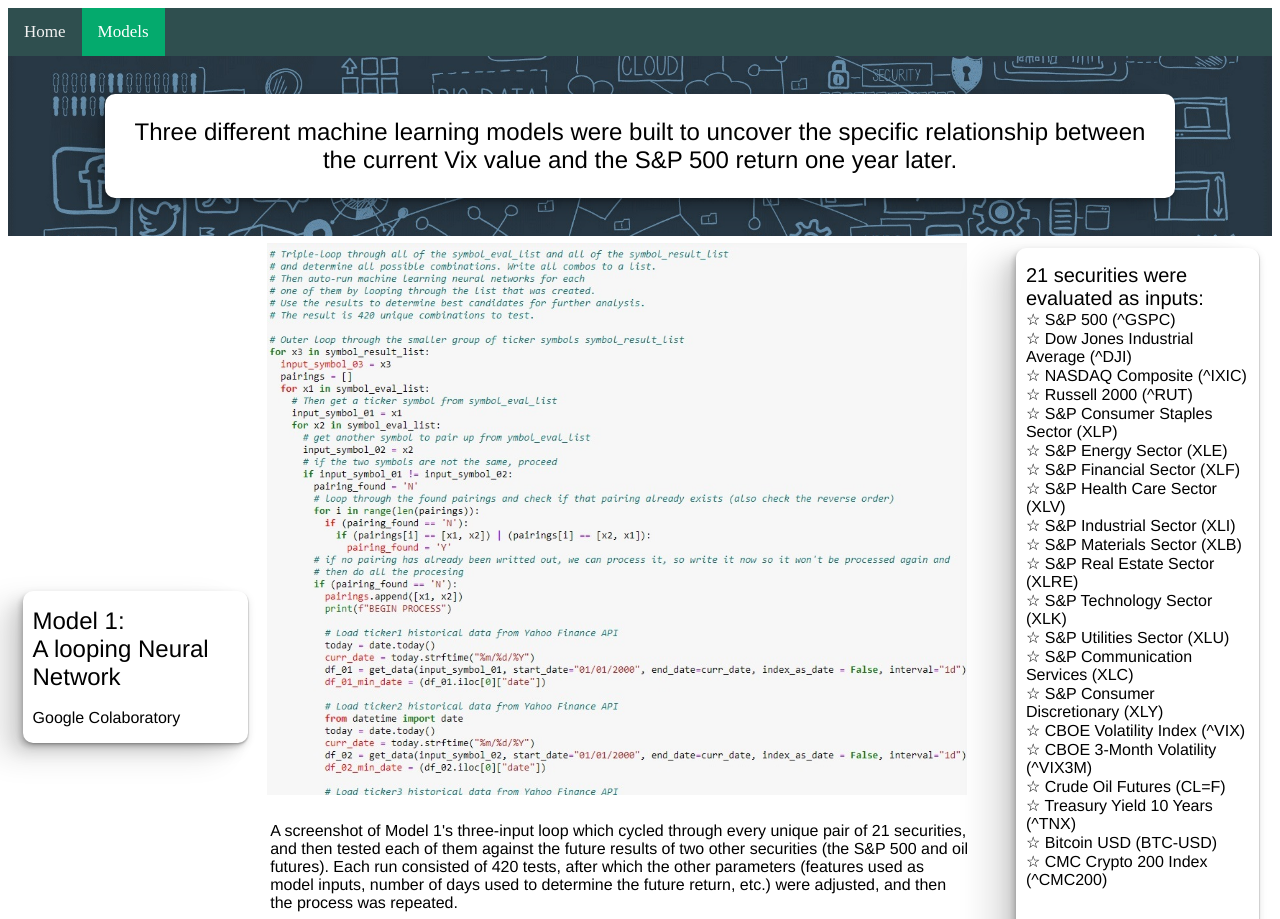
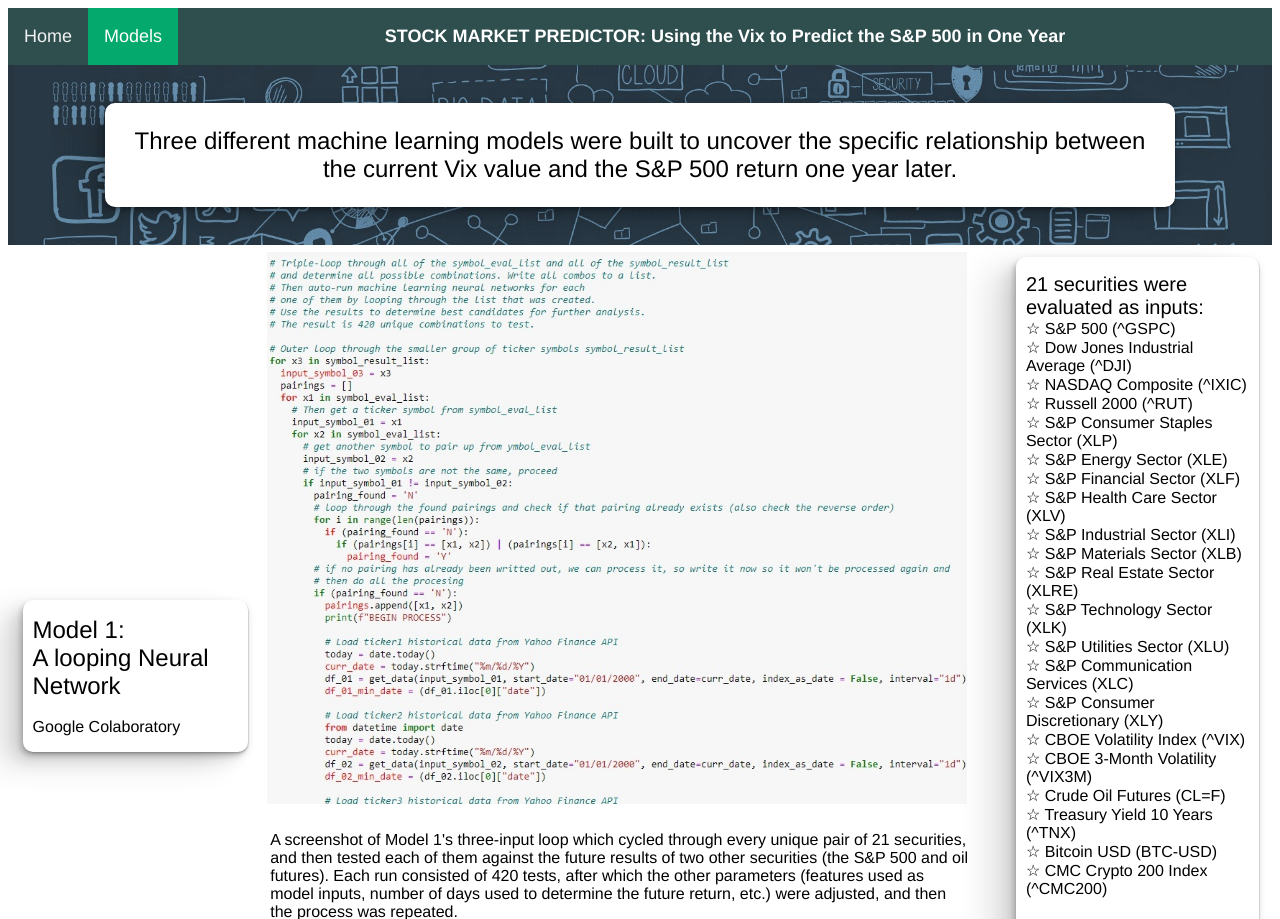
Before and after one commit to mlech413/Stock_Forecaster, a Flask app: page /models in a window 1280 px wide. Shown: the top 919 px of the page. Run offline with Flask 2, Linux system fonts and the light colour scheme; parts of the project's set-up code (start-up, migrations or seed data) failed here and were passed over.

Commit message:
web formatting, updated model names

```diff
--- a/app.py
+++ b/app.py
@@ -19,34 +19,50 @@ model = pickle.load(open('./model.pkl','rb'))
 
 @app.route('/',methods=['GET'])
 def home():
+    print("HOME")
     # symbol = request.args.get('symbol', default="^VIX")
     user_entered_index_value = ""
     # Get the VIX current value
     quote = yf.Ticker('^VIX')
     vix_info = quote.info
-    vix_close = vix_info['previousClose']
     quote = yf.Ticker('^GSPC')
     sp500_info = quote.info
+    # Format commas and rounding for display on page
+    vix_info['fiftyDayAverage'] = (round(vix_info['fiftyDayAverage'],2))
+    vix_info['twoHundredDayAverage'] = (round(vix_info['twoHundredDayAverage'],2))
+    sp500_info['previousClose'] = ('{:,}'.format(round(sp500_info['previousClose'],2)))
+    sp500_info['fiftyTwoWeekHigh'] = ('{:,}'.format(round(sp500_info['fiftyTwoWeekHigh'],2)))
+    sp500_info['fiftyTwoWeekLow'] = ('{:,}'.format(round(sp500_info['fiftyTwoWeekLow'],2)))
+    sp500_info['fiftyDayAverage'] = ('{:,}'.format(round(sp500_info['fiftyDayAverage'],2)))
+    sp500_info['twoHundredDayAverage'] = ('{:,}'.format(round(sp500_info['twoHundredDayAverage'],2)))
     # Make a prediction using the model for the current vix value from the api
     prediction = model.predict([[vix_info['previousClose']]])
     # Multiple by 100, round, convert to string, remove leading & trailing [] array brackets, add % sign
     prediction_based_on_last_close = str(np.round(prediction[0]*100, 2))[1:][:-1]+"%"
-    return render_template("index.html", prediction_based_on_last_close=prediction_based_on_last_close, vix_close=vix_close, user_entered_index_value=user_entered_index_value, vix_info=vix_info, sp500_info=sp500_info)
+    return render_template("index.html", prediction_based_on_last_close=prediction_based_on_last_close, user_entered_index_value=user_entered_index_value, vix_info=vix_info, sp500_info=sp500_info)
 
 
 @app.route('/predict',methods=['GET', 'POST'])
 def predict():
+    print("PREDICT")
     # Get the data from the POST request.
     if request.method == "POST":
         # Get the VIX current value
         quote = yf.Ticker('^VIX')
         vix_info = quote.info
-        vix_close = vix_info['previousClose']
         quote = yf.Ticker('^GSPC')
         sp500_info = quote.info
+        # Format commas and rounding for display on page
+        vix_info['fiftyDayAverage'] = (round(vix_info['fiftyDayAverage'],2))
+        vix_info['twoHundredDayAverage'] = (round(vix_info['twoHundredDayAverage'],2))
+        sp500_info['previousClose'] = ('{:,}'.format(round(sp500_info['previousClose'],2)))
+        sp500_info['fiftyTwoWeekHigh'] = ('{:,}'.format(round(sp500_info['fiftyTwoWeekHigh'],2)))
+        sp500_info['fiftyTwoWeekLow'] = ('{:,}'.format(round(sp500_info['fiftyTwoWeekLow'],2)))
+        sp500_info['fiftyDayAverage'] = ('{:,}'.format(round(sp500_info['fiftyDayAverage'],2)))
+        sp500_info['twoHundredDayAverage'] = ('{:,}'.format(round(sp500_info['twoHundredDayAverage'],2)))
         # Print out user-entered value
         print("User entered index_value: ", request.form['index_value'])
-        # If user hit the enter button without any value, make it zero so the model doesn't fail
+        # If user hit the enter button without entering a value, replace with zero so the model doesn't error out
         if request.form['index_value'] == "":
             data = 0
         else:
@@ -62,11 +78,11 @@ def predict():
         # Multiple by 100, round, convert to string, remove leading & trailing [] array brackets, add % sign
         user_model_output = str(np.round(prediction[0]*100, 2))[1:][:-1]+"%"
         # return render_template("index.html", model_output=model_output, vix_close=vix_close)
-        return render_template("index.html", vix_close=vix_close, prediction_based_on_last_close=prediction_based_on_last_close, user_entered_index_value=data, user_model_output=user_model_output, vix_info=vix_info, sp500_info=sp500_info )
+        return render_template("index.html", prediction_based_on_last_close=prediction_based_on_last_close, user_entered_index_value=data, user_model_output=user_model_output, vix_info=vix_info, sp500_info=sp500_info )
 
 @app.route('/models',methods=['GET', 'POST'])
 def models():
-    print("MODELS")
+    print("MODELS route")
     return render_template("models.html")
 
 
--- a/static/css/styles.css
+++ b/static/css/styles.css
@@ -9,9 +9,10 @@
   float: left;
   color: #f2f2f2;
   text-align: center;
-  padding: 14px 16px;
+  padding: 18px 16px;
   text-decoration: none;
-  font-size: 17px;
+  font-size: 18px;
+  font-family: Helvetica;
 }
 
 /* Change the color of links on hover */
@@ -27,7 +28,15 @@
 }
 
 
-
+.title {
+  color:white;
+  font-size:18px;
+  margin-left: auto;
+  margin-right: auto;
+  font-family: Helvetica;
+  text-align: center;
+  font-weight: bold;
+}
 p {
   color:black;
   font-size:16px;
--- a/templates/models.html
+++ b/templates/models.html
@@ -27,6 +27,7 @@
         <div class="topnav">
             <a href="/">Home</a>
             <a class="active"href="/models">Models</a>
+            <p class="title">STOCK MARKET PREDICTOR: Using the Vix to Predict the S&P 500 in One Year</p>
           </div>
     </header>
 
@@ -126,24 +127,13 @@
             </div>
             <div class="middle">
                 <div class="no-br" style="padding: 10% 1% 5% 6%;">
-                    <img src="static/images/model2.jpg" width="500px" style="padding: 1%" alt="Screenshot of Model 1"/>
-
-                            <!-- <p style="width: 800px;">A screenshot of Model 1's "triple loop" which cycled through every unique pair of 21 securities,
-                                and then tested each of them against the future results of two other securities (the S&P 500 and oil futures).
-                                Each pass consisted of 420 tests, after which the other parameters (features used as model inputs, number of days used
-                                to determine the future return, etc.) were adjusted, and then the process was repeated.
-                            </p> -->
+                    <img src="static/images/model2.jpg" width="500px" style="padding: 1%" alt="Screenshot of Model 2"/>
                 </div>
             </div>
             <div class="right">
                 <div class="no-br" style="padding: 1% 1% 5% 6%;">
-                    <img src="static/images/vix_vix3m_sp500.jpg" width="500px" style="padding: 1%" alt="Vix and Vix3m"/>
-                    <img src="static/images/vix_seaborn.jpg" width="500px" style="padding: 1%" alt="Vin Seaborn Regression Plot"/>
-                            <!-- <p style="width: 800px;">A screenshot of Model 1's "triple loop" which cycled through every unique pair of 21 securities,
-                                and then tested each of them against the future results of two other securities (the S&P 500 and oil futures).
-                                Each pass consisted of 420 tests, after which the other parameters (features used as model inputs, number of days used
-                                to determine the future return, etc.) were adjusted, and then the process was repeated.
-                            </p> -->
+                    <img src="static/images/vix_vix3m_sp500.jpg" width="500px" style="padding: 1%" alt="Vix and Vix3m Plot"/>
+                    <img src="static/images/vix_seaborn.jpg" width="500px" style="padding: 1%" alt="Vix Seaborn Regression Plot"/>
                 </div>
 
             </div>
@@ -163,7 +153,7 @@
                 <div class="grid-item" style="padding: 1% 1% 5% 6%;">
                     <div class="element align-center" style="width: 100%;">
                         <p><span style="font-size: 24px;">Model 3:<br/>
-                            Fine-tuned with Linear Regression</span><br/><br/>
+                            Linear and Non-linear Regression</span><br/><br/>
 
                         </p>
                     </div>
@@ -172,24 +162,12 @@
             </div>
             <div class="middle">
                 <div class="no-br" style="padding: 1% 1% 5% 6%;">
-                    <img src="static/images/model2.jpg" width="500px" style="padding: 1%" alt="Screenshot of Model 1"/>
-
-                            <!-- <p style="width: 800px;">A screenshot of Model 1's "triple loop" which cycled through every unique pair of 21 securities,
-                                and then tested each of them against the future results of two other securities (the S&P 500 and oil futures).
-                                Each pass consisted of 420 tests, after which the other parameters (features used as model inputs, number of days used
-                                to determine the future return, etc.) were adjusted, and then the process was repeated.
-                            </p> -->
+                    <img src="static/images/model2.jpg" width="500px" style="padding: 1%" alt="Screenshot of Model 3"/>
                 </div>
             </div>
             <div class="right">
                 <div class="no-br" style="padding: 15% 3%;">
-                    <img src="static/images/vix_sp500_regressions.jpg" width="600px" style="padding: 1%" alt="Screenshot of Model 1"/>
-
-                            <!-- <p style="width: 800px;">A screenshot of Model 1's "triple loop" which cycled through every unique pair of 21 securities,
-                                and then tested each of them against the future results of two other securities (the S&P 500 and oil futures).
-                                Each pass consisted of 420 tests, after which the other parameters (features used as model inputs, number of days used
-                                to determine the future return, etc.) were adjusted, and then the process was repeated.
-                            </p> -->
+                    <img src="static/images/vix_sp500_regressions.jpg" width="600px" style="padding: 1%" alt="Vix-S&P 500 Chart"/>
                 </div>
 
             </div>
@@ -197,16 +175,17 @@
         <div class="topnav">
             <a href="/">Home</a>
             <a class="active"href="/models">Models</a>
+            <p style="color: white;padding: 0 0 0 220px;">
+            Past  performance  may  not  be  indicative  of  future  results.  There can be no assurance that the future performance
+            of any specific investment, investment strategy, or product made reference to directly or indirectly on this website
+            will be profitable, equal any corresponding indicated historical performance levels, or be suitable for your portfolio.
+            </p>
         </div>
         <div class="top-item">
-            <p style="color: white; font-size: 14px;">
+            <p style="color: white;">
                     Real-time API data on this website is collected from <a href="https://algotrading101.com/learn/yfinance-guide/" target="_blank" rel="noopener noreferrer" style="color: white;">yfinance API</a>.
-                    API data that was used in building the machine learning models was obtained from <a href="https://theautomatic.net/yahoo_fin-documentation/" target="_blank" rel="noopener noreferrer" style="color: white;">yahoo-fin API</a>.
-                    Both APIs source their data from <a href="https://finance.yahoo.com/" target="_blank" rel="noopener noreferrer" style="color: white;">yahoo! Finance</a>.
-                    <br/><br/>
-                    Past  performance  may  not  be  indicative  of  future  results.  There can be no assurance that the future performance
-                    of any specific investment, investment strategy, or product made reference to directly or indirectly on this website
-                    will be profitable, equal any corresponding indicated historical performance levels, or be suitable for your portfolio.
+                    API data that used in building the machine learning models obtained from <a href="https://theautomatic.net/yahoo_fin-documentation/" target="_blank" rel="noopener noreferrer" style="color: white;">yahoo-fin API</a>.
+                    All API data is originally sourced from <a href="https://finance.yahoo.com/" target="_blank" rel="noopener noreferrer" style="color: white;">yahoo! Finance</a>.
                     </p>
         </div>
 
```
Also changed, not shown: templates/index.html (+37 -25 lines), 6 other files.
